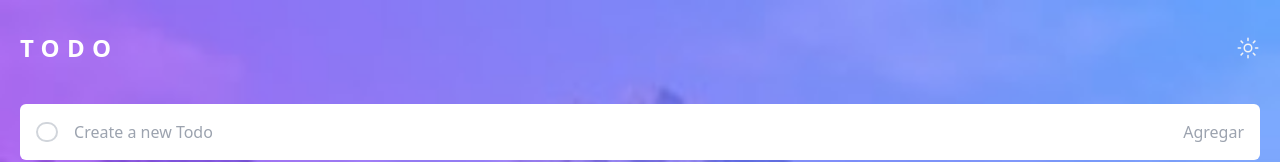
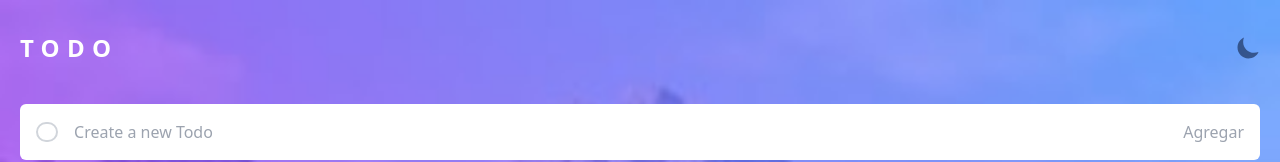
Before and after one commit to earanda84/practica-curso-react-tailwind-frontendmentor, a React (Vite) app: page / in a window 1280 px wide. Shown: the top 162 px of the page. Built offline with nearby package versions, Linux system fonts and the light colour scheme.

Commit message:
Change Icon darkMode

```diff
--- a/src/App.jsx
+++ b/src/App.jsx
@@ -91,7 +91,7 @@ function App() {
         {/* TODO Filter */}
         <SectionItems handleFilter={handleFilter}/>
         {/* Pendiente Seccion DRAG AND DROP */}
-        <footer className="text-center">Drag and DROP to reorder LIST</footer>
+        <footer className="text-center dark:text-gray-400">Drag and DROP to reorder LIST</footer>
 
       </BackgroundImg>
     </>
--- a/src/components/Layout/mobile/TitleHeader.jsx
+++ b/src/components/Layout/mobile/TitleHeader.jsx
@@ -1,12 +1,16 @@
 import { IoMoonSharp, IoSunnyOutline } from "react-icons/io5"
 import Button from "./Button"
-import { useEffect, useState } from "react"
+import { useEffect, useRef, useState } from "react"
 
 
 const TitleHeader = () => {
     const [darkMode, setDarkMode ] = useState(false)
 
+    // EN VEZ DE USAR EL DOM DE JAVASCRIPT, EN REACT USAR EL useRef()
+    const ref = useRef(null);
+
     useEffect(() => {
+
         if(darkMode){
             document.documentElement.classList.add('dark')
             localStorage.theme = 'dark'
@@ -22,13 +26,13 @@ const TitleHeader = () => {
 
   return (
     <div
-        className="flex items-center justify-between"
+        className="flex items-center justify-between" ref={ref}
     >
         <h1
             className="text-white text-2xl font-semibold tracking-[0.3em] uppercase">
                 todo
         </h1>
-        <Button handleClickToggleTheme={() => handleClickToggleTheme()}  icon={!darkMode ? <IoSunnyOutline className="text-2xl text-gray-100" /> : <IoMoonSharp className="text-2xl " style={{ color:'#1249'}} />}/>
+        <Button handleClickToggleTheme={() => handleClickToggleTheme()}  icon={darkMode ? <IoSunnyOutline className="text-2xl text-gray-100" /> : <IoMoonSharp className="text-2xl " style={{ color:'#1249'}} />}/>
     </div>
   )
 }
```
